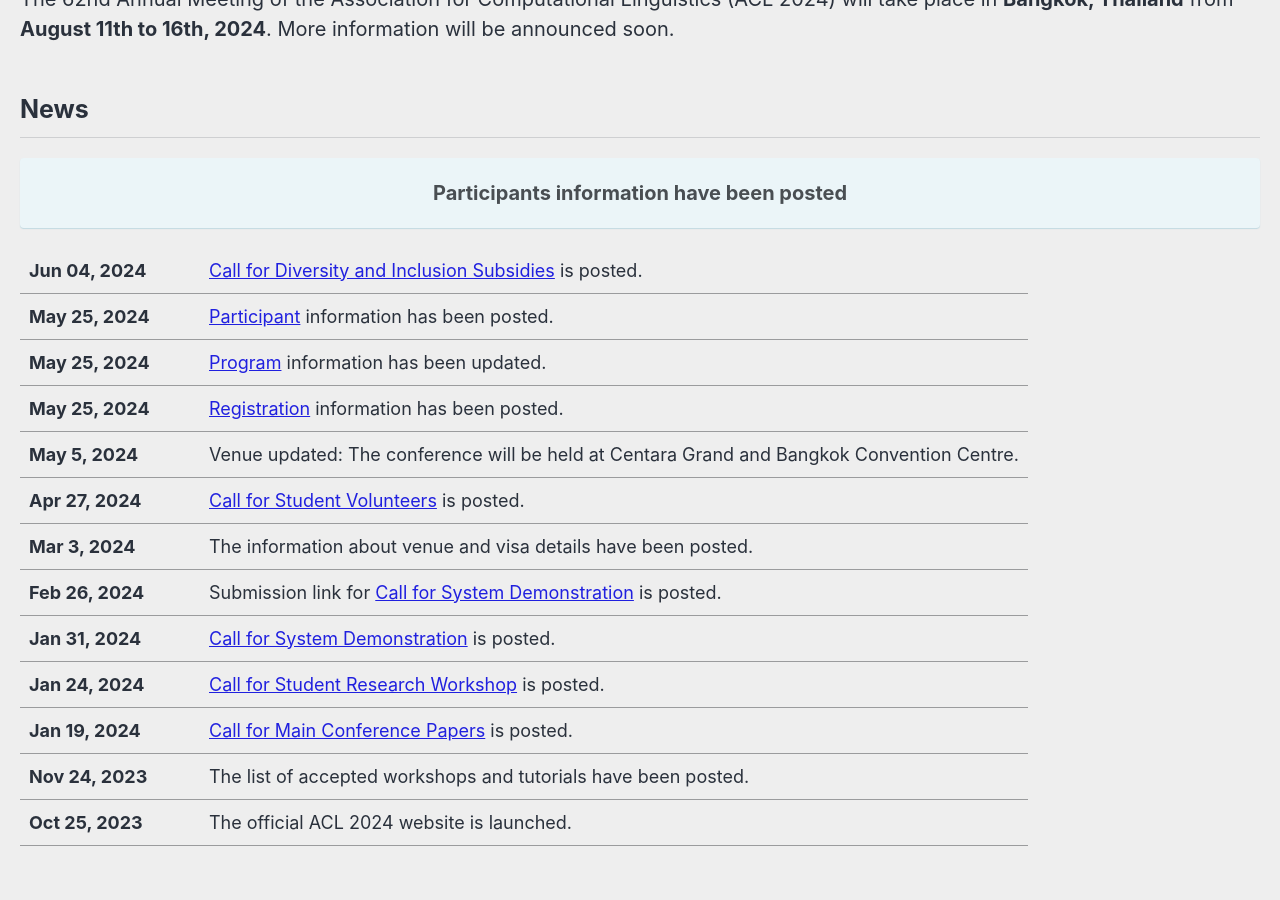
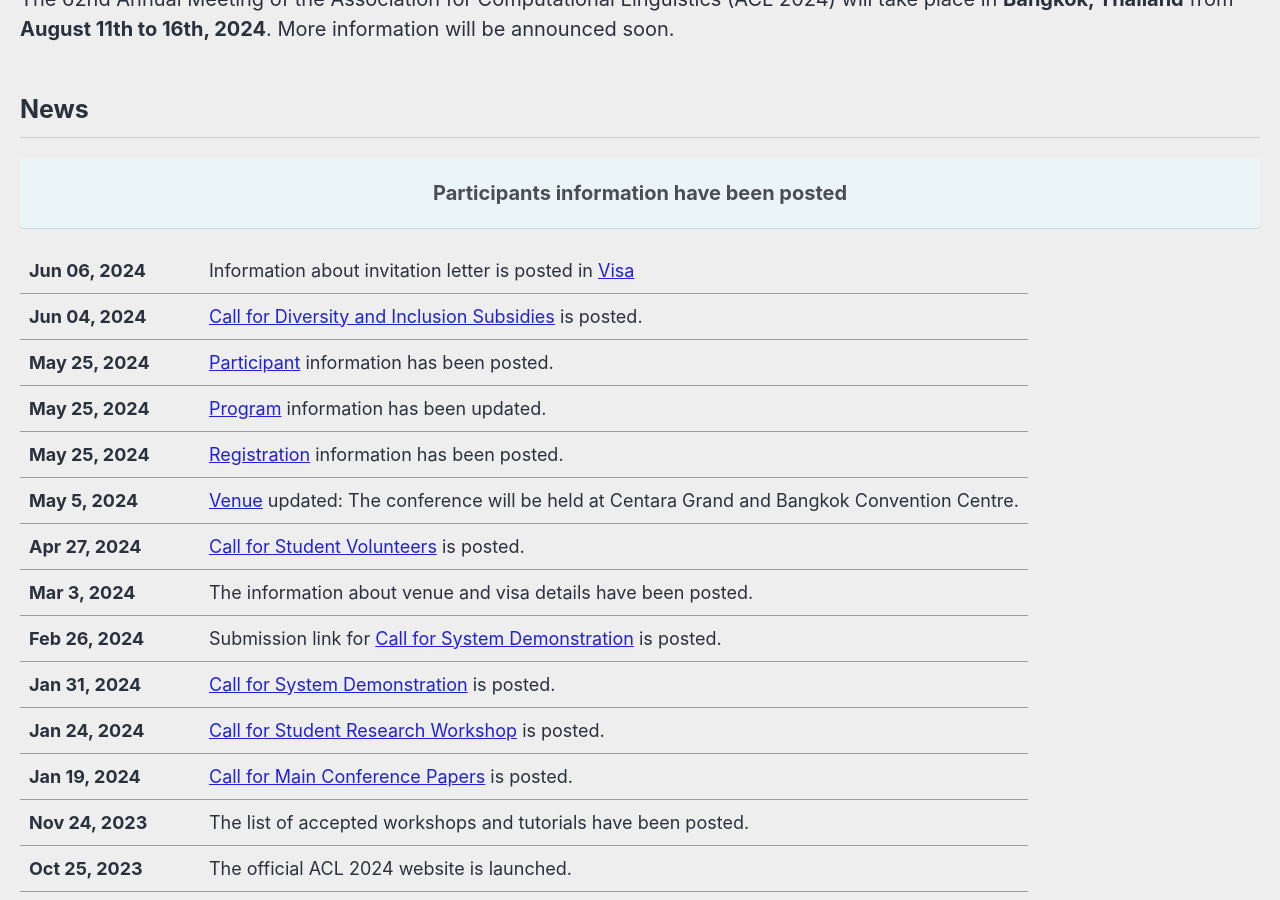
Before and after one commit to acl-org/acl-2024, a Jekyll site: the page built from _pages/home.md, in a window 1280 px wide and 900 px high, scrolled down 577 px. Built offline with Jekyll 4.4.1, drawn with Linux system fonts in a browser that asks for light colours; cached includes are drawn as plain includes; nearby versions of some CDN libraries.

Commit message:
Updated news about invitation letter

```diff
--- a/_pages/home.md
+++ b/_pages/home.md
@@ -66,11 +66,12 @@
 .news-table { font-size: .9em; table-layout: fixed; }
 .news-table tr td:nth-child(1) { font-weight: bold; width: 10em; }
 </style>
+| Jun 06, 2024 | Information about invitation letter is posted in [Visa](/venue/visa/)
 | Jun 04, 2024 | [Call for Diversity and Inclusion Subsidies](/calls/subsidies) is posted.
 | May 25, 2024 | [Participant](/participants/) information has been posted.
 | May 25, 2024 | [Program](/program/) information has been updated.
 | May 25, 2024 | [Registration](/registration/) information has been posted.
-| May 5, 2024 | Venue updated: The conference will be held at Centara Grand and Bangkok Convention Centre.
+| May 5, 2024 | [Venue](/venue/) updated: The conference will be held at Centara Grand and Bangkok Convention Centre.
 | Apr 27, 2024 | [Call for Student Volunteers](/calls/volunteers) is posted.
 | Mar 3, 2024 | The information about venue and visa details have been posted.
 | Feb 26, 2024 | Submission link for [Call for System Demonstration](/calls/system_demonstration) is posted.
```
